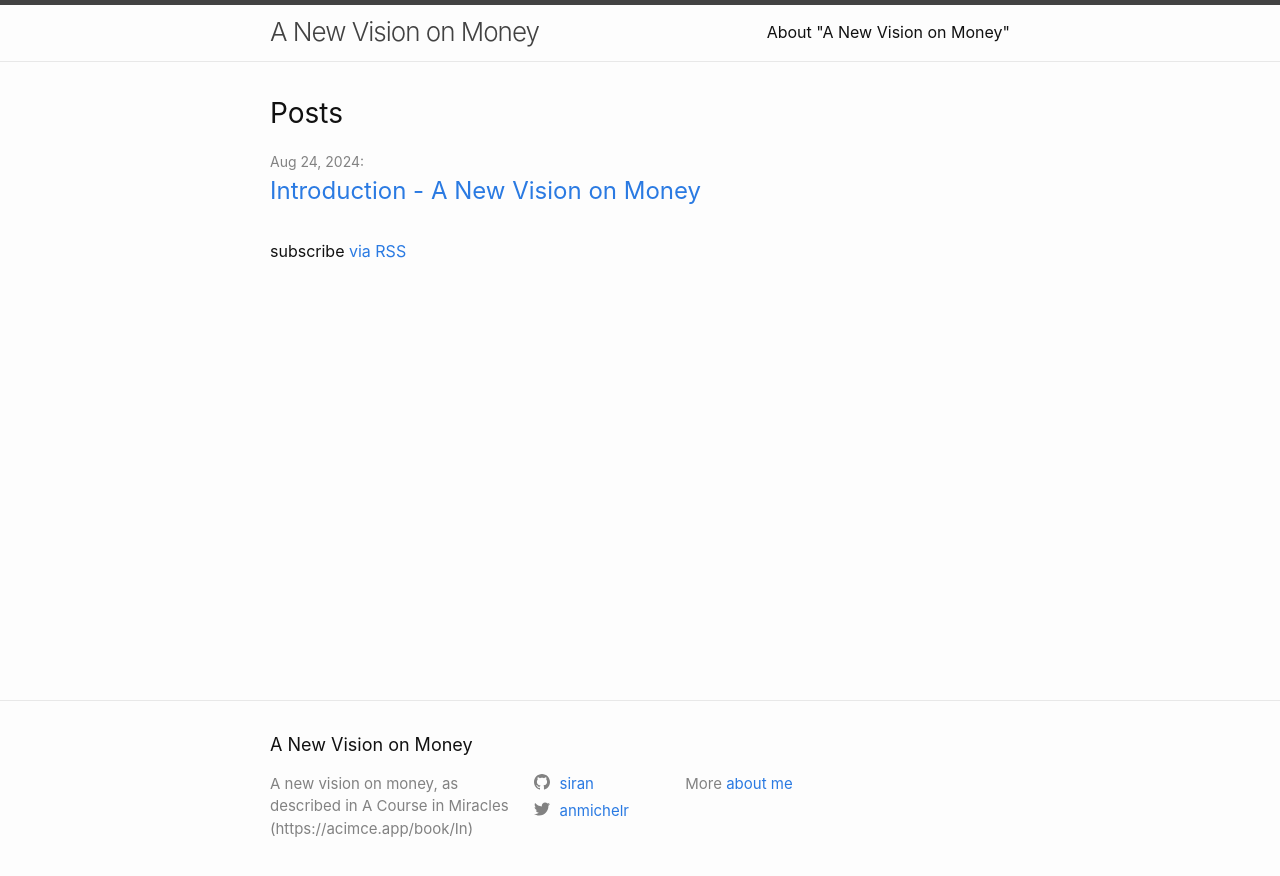
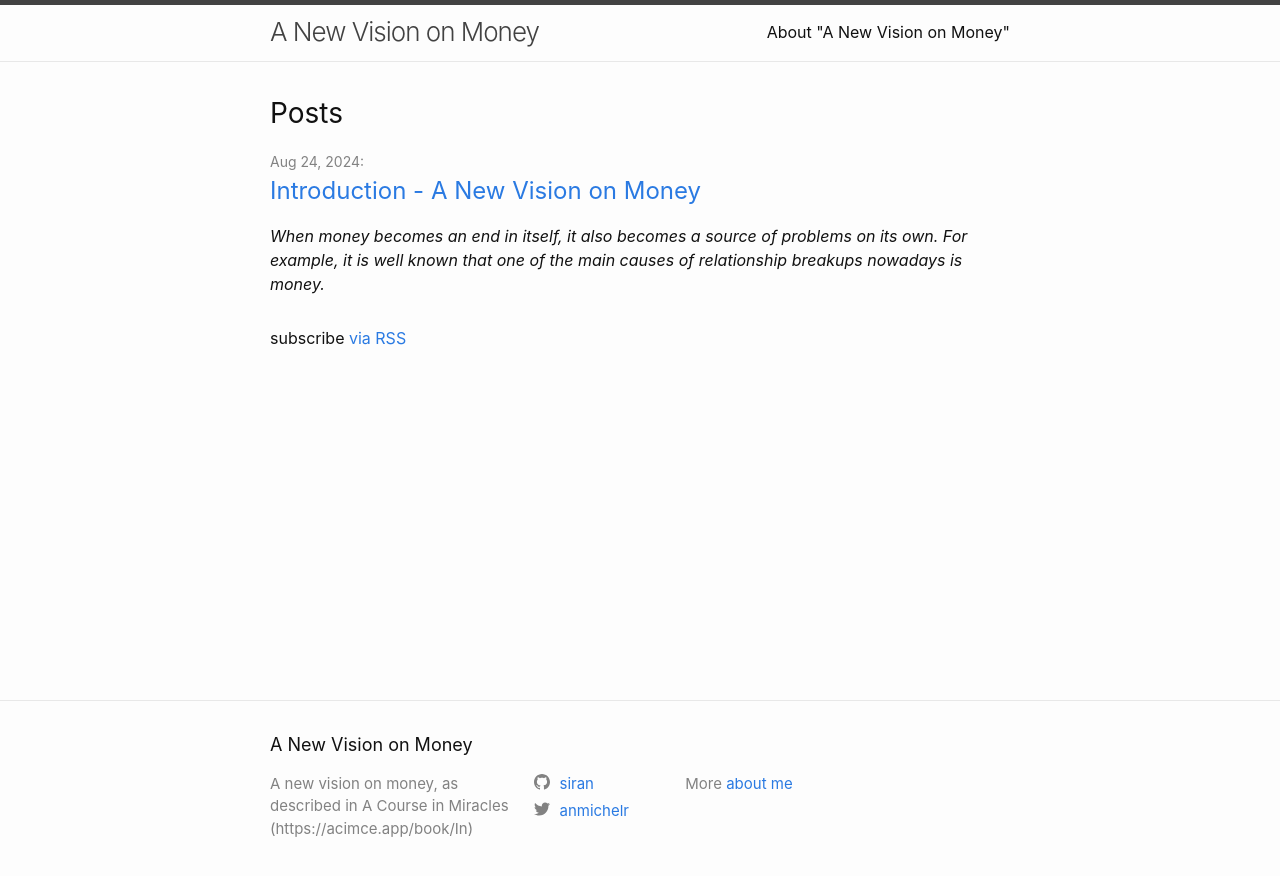
Before and after one commit to siran/a_new_vision_on_money, a Jekyll site: the page built from index.markdown, in a window 1280 px wide. Shown: the top 876 px of the page. Built offline with Jekyll 4.4.1, drawn with Linux system fonts in a browser that asks for light colours.

Commit message:
showing excertps

```diff
--- a/_config.yml
+++ b/_config.yml
@@ -33,7 +33,7 @@ future: true
 theme: minima
 plugins:
   - jekyll-feed
-show_excerpts: false
+show_excerpts: true
 
 # Exclude from processing.
 # The following items will not be processed, by default.
```
